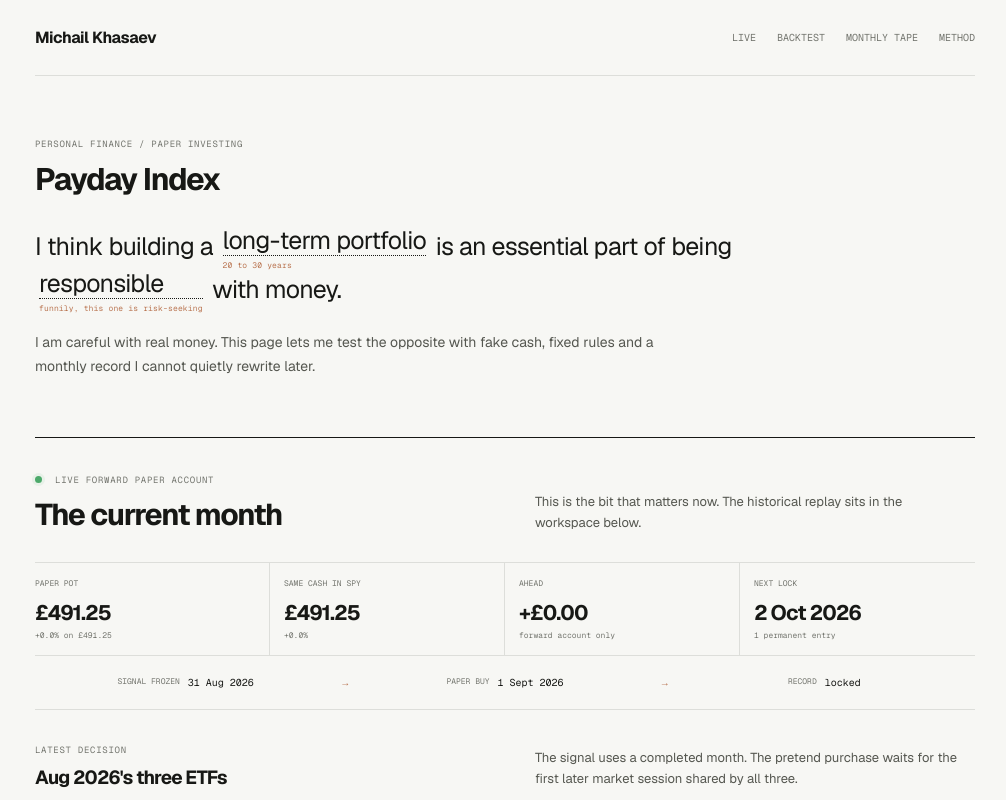
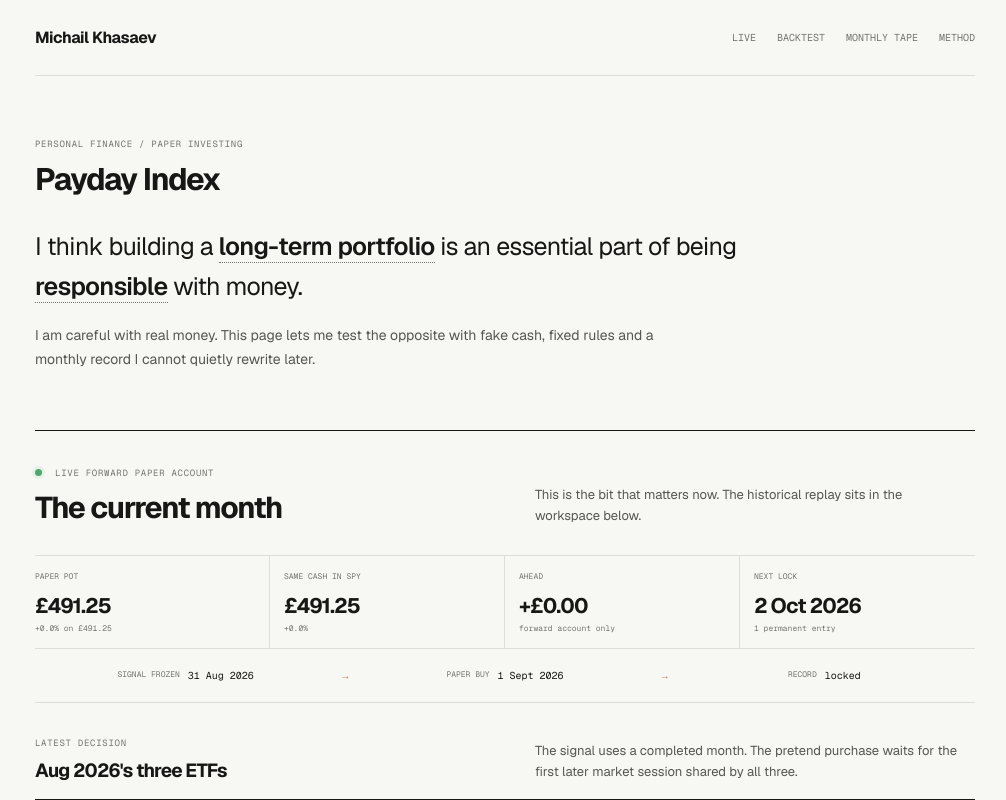
Before and after one commit to tjM1KE/payday-index, a Next.js app: page / in a window 1280 px wide. Shown: the top 800 px of the page, without its empty margins (135-1141 px from the left). Built offline with nearby package versions, Linux system fonts and the light colour scheme.

Commit message:
design: match homepage hover annotations

```diff
--- a/app/globals.css
+++ b/app/globals.css
@@ -35,9 +35,10 @@ h3 { font-size:19px; }
 .intro { max-width:760px; padding:62px 0 58px; }
 .intro-lede { max-width:750px; margin:28px 0 18px; font-size:25px; line-height:1.58; letter-spacing:-.025em; }
 .intro-copy { max-width:620px; margin:0; color:#555750; font-size:14px; line-height:1.7; }
-.annotated { display:inline-flex; flex-direction:column; vertical-align:middle; margin:0 4px; }
-.annotated>span { line-height:1.1; border-bottom:1px dotted var(--ink); }
-.annotated small { margin-top:5px; color:var(--clay); font:8px/1.2 var(--font-geist-mono),monospace; letter-spacing:.02em; white-space:nowrap; }
+.keyword { position:relative; color:var(--ink); font-weight:520; border-bottom:1px dotted var(--muted); cursor:help; }
+.keyword::after { content:attr(data-tip); position:absolute; z-index:5; left:50%; bottom:calc(100% + 8px); width:max-content; max-width:min(250px,80vw); padding:7px 9px; border-radius:7px; background:var(--ink); color:var(--paper); font:450 11px/1.35 var(--font-geist-sans),Arial,sans-serif; letter-spacing:0; opacity:0; pointer-events:none; transform:translate(-50%,5px); transition:opacity .17s ease,transform .17s ease; }
+.keyword:hover::after,.keyword:focus-visible::after { opacity:1; transform:translate(-50%,0); }
+.keyword:focus-visible { outline:2px solid var(--clay); outline-offset:3px; border-color:transparent; }
 
 .live-section { padding:36px 0 42px; border-top:1px solid var(--ink); border-bottom:1px solid var(--line); }
 .section-title-row,.panel-intro,.subsection-heading { display:grid; grid-template-columns:1fr 1fr; align-items:end; gap:60px; }
@@ -201,7 +202,6 @@ footer { min-height:110px; display:flex; justify-content:space-between; align-it
   .site-header nav a { font-size:8px; }
   .intro { padding:46px 0; }
   .intro-lede { font-size:21px; line-height:1.62; }
-  .annotated small { white-space:normal; }
   .section-title-row,.panel-intro,.subsection-heading { grid-template-columns:1fr; gap:14px; align-items:start; }
   .metric-strip { grid-template-columns:repeat(2,minmax(0,1fr)); }
   .metric-strip>div { border-bottom:1px solid var(--line); }
--- a/app/page.tsx
+++ b/app/page.tsx
@@ -140,7 +140,7 @@ export default function Home() {
     <section className="intro" aria-labelledby="page-title">
       <p className="eyebrow">Personal finance / paper investing</p>
       <h1 id="page-title">Payday Index</h1>
-      <p className="intro-lede">I think building a <span className="annotated"><span>long-term portfolio</span><small>20 to 30 years</small></span> is an essential part of being <span className="annotated"><span>responsible</span><small>funnily, this one is risk-seeking</small></span> with money.</p>
+      <p className="intro-lede">I think building a <span className="keyword" tabIndex={0} aria-label="long-term portfolio, 20 to 30 years" data-tip="20 to 30 years">long-term portfolio</span> is an essential part of being <span className="keyword" tabIndex={0} aria-label="responsible, funnily this is a risk-seeking strategy" data-tip="funnily this is a risk-seeking strategy">responsible</span> with money.</p>
       <p className="intro-copy">I am careful with real money. This page lets me test the opposite with fake cash, fixed rules and a monthly record I cannot quietly rewrite later.</p>
     </section>
 
```
Also changed, not shown: 1 other file (tests, documents, lock files or other folders).
